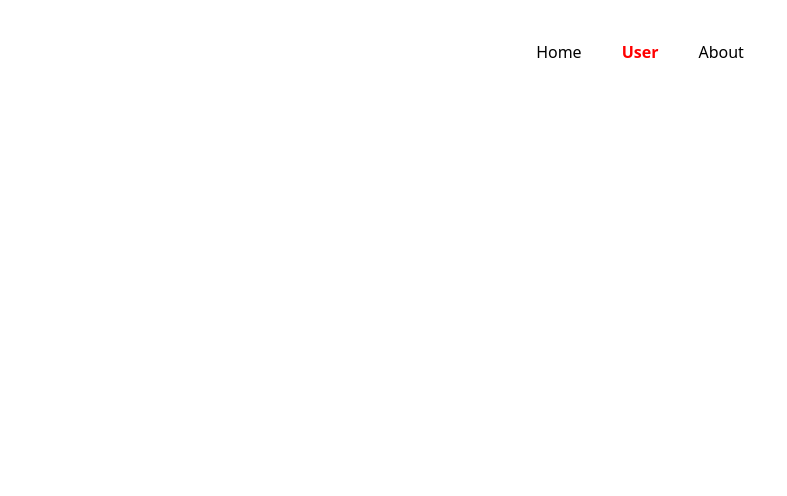
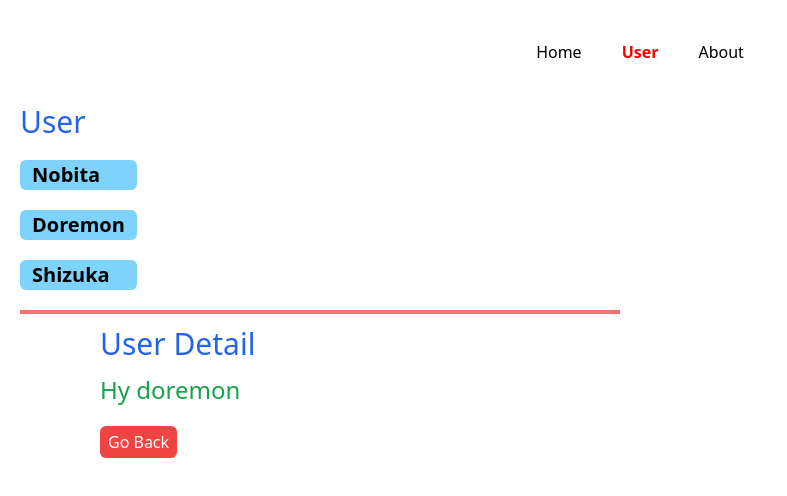
Before and after one commit to Ajayajju02/React-Course, a React (Create React App) app: page /user/doremon in a window 1280 px wide. Before the commit this address had no page. Shown: the top 496 px of the page, without its empty margins (0-787 px from the left). Built offline with nearby package versions, Linux system fonts and the light colour scheme.

Commit message:
React Dynamic Routing

```diff
--- a/src/Components/User.js
+++ b/src/Components/User.js
@@ -1,11 +1,20 @@
 import React from 'react'
+import { Link, Outlet } from 'react-router-dom'
 
 const User = () => {
   return (
     <div className='w-1/2 mt-5 p-5'>
         <h1 className='text-blue-600 text-3xl'>User</h1>
-        <p>Lorem ipsum dolor sit amet, consectetur adipisicing elit. Quod ea iure, quos sed magnam nesciunt vitae quas rerum accusantium esse officia, voluptate, dicta sunt voluptatibus similique eveniet velit neque quisquam.</p>
-        <button className='px-2 py-1 mt-2 bg-sky-400 rounded-md'>Explore more</button>
+
+       <div className='flex flex-col w-fit font-semibold gap-5 mt-5'>
+        <Link className='text-[20px]  bg-sky-300 px-3 rounded-md hover:bg-blue-400' to={"/user/nobita"}>Nobita</Link>
+        <Link className='text-[20px]  bg-sky-300 px-3 rounded-md hover:bg-blue-400' to={"/user/doremon"}>Doremon</Link>
+        <Link className='text-[20px]  bg-sky-300 px-3 rounded-md hover:bg-blue-400' to={"/user/shizuka"}>Shizuka</Link>
+       </div>
+
+       <hr className='border-red-400 border-2 mt-5' />
+
+       <Outlet />
     </div>
   )
 }
--- /dev/null
+++ b/src/Components/UserDetail.js
@@ -0,0 +1,25 @@
+// useParams => React mein useParams ek hook hai jo React Router dvara pradan kiya jata hai. Iska main use URL main maujood dynamic parameters ko access karne ke liye kiya jata hai. Single Page Applications (SPA) main navigation ke dauran dynamic data ko handle karne mai help karta hai. Uses - jab aap React Router ka use karte hai aur apke route main dynamic segments hote hai, ex - "/user/:id"  toh useParams ke jariye aap id ya any parameters ko access kar sakte hai.
+
+// useNavigate => React Router main useNavigate ek Hook hai jise navigation se related tasks ke liye use kiya jata hai. yah apko programmatically navigation, ex- URL change karne ki Facility deta hai bina kisi <Link> ya <NavLink> component ka use kiye. Main Use -  useNavigate ko tab use kiya jata hai jab apko user ko kisi or page par redirect karna ho ya URL ko update karna ho.
+
+import React from 'react'
+import { useNavigate, useParams } from 'react-router-dom'
+
+const UserDetail = () => {
+    const {name} = useParams();
+    const navigate = useNavigate();
+    const handleClick = ()=>{
+        navigate("/user"); // 1st code
+     //  navigate(-1); // 2nd code
+    }
+
+  return (
+    <div className='w-1/2 mt-3 ml-20'>
+        <h1 className='text-blue-600 text-3xl'>User Detail</h1>
+        <h1 className='text-green-600 text-2xl mt-3'>Hy {name}</h1>
+        <button onClick={handleClick} className='px-2 py-1 mt-5 bg-red-500 rounded-md text-white'>Go Back</button>
+    </div>
+  )
+}
+
+export default UserDetail
--- a/src/Utils/Routing.js
+++ b/src/Utils/Routing.js
@@ -1,14 +1,17 @@
+import React from 'react'
 import { Route, Routes } from 'react-router-dom'
-import React from 'react'
 import Home from '../Components/Home'
 import User from '../Components/User'
 import About from '../Components/About'
+import UserDetail from '../Components/UserDetail'
 
 const Routing = () => {
   return (
     <Routes>
         <Route path="/" element={<Home />} />
-        <Route path="/user" element={<User />} />
+        <Route path="/user" element={<User />}>
+        <Route path="/user/:name" element={<UserDetail />} />
+        </Route>
         <Route path="/about" element={<About />} />
       </Routes>
   )
```
